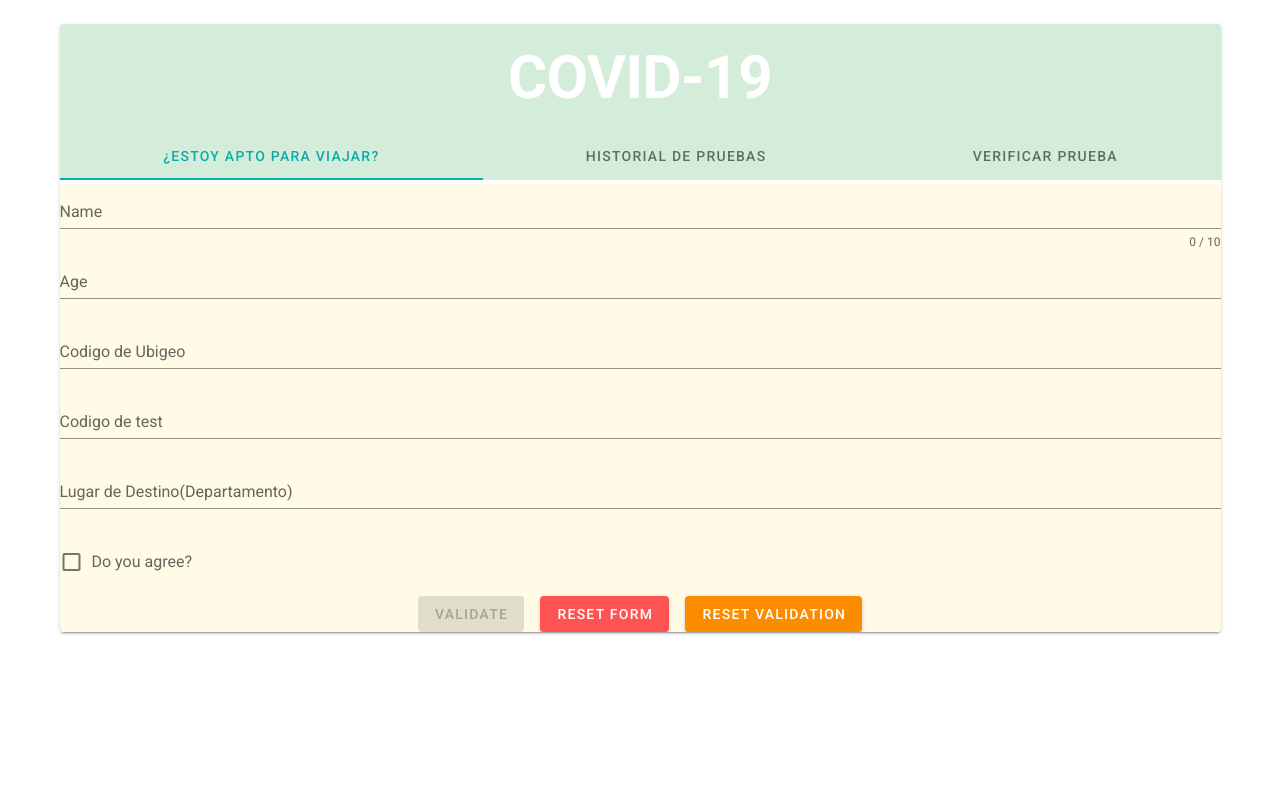
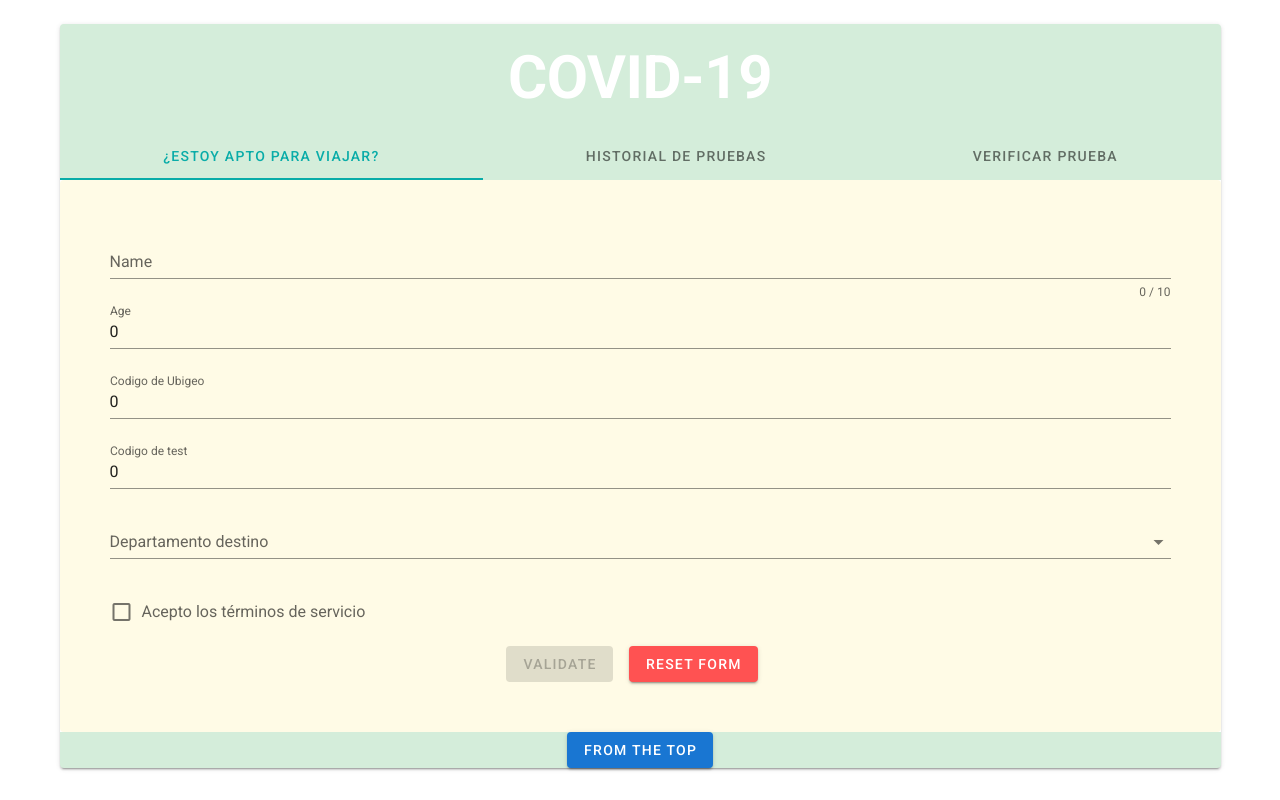
Before and after one commit to CarlosIzarra09/traveler-verify-appweb, a Vue app: page / in a window 1280 px wide. Shown: the part 370-1170 px from the top of the page. Before the commit the page ends 1034 px from the top, so only its background shows below. Built offline with nearby package versions, Linux system fonts and the light colour scheme.

Commit message:
chore: repair form problems

```diff
--- a/src/components/tab-menu.vue
+++ b/src/components/tab-menu.vue
@@ -14,29 +14,30 @@
     >
       <v-tab
           v-for="item in items"
-          :key="item"
+          :key="item.id"
       >
-        {{ item }}
+        {{ item.text }}
       </v-tab>
     </v-tabs>
 
-    <v-tabs-items v-model="tab">
+    <v-tabs-items
+        v-model="tab">
       <v-tab-item
           v-for="item in items"
-          :key="item"
+          :key="item.id"
       >
         <v-card
             color="basil"
             flat
         >
-          <template>
+          <v-container style="padding: 50px">
+            <template v-if="item.id===1">
               <v-form
                   ref="form"
                   v-model="valid"
-                lazy-validation
               >
                 <v-text-field
-                  v-model="name"
+                    v-model="user.name"
                     :counter="10"
                     :rules="nameRules"
                     label="Name"
@@ -44,36 +45,39 @@
                 ></v-text-field>
 
                 <v-text-field
-                  v-model="email"
-                  :rules="emailRules"
+                    v-model="user.age"
                     label="Age"
+                    :rules="numberRules"
+                    type="number"
                     required
                 ></v-text-field>
                 <v-text-field
-                  v-model="email"
-                  :rules="emailRules"
+                    v-model="user.ubigeo"
+                    type="number"
                     label="Codigo de Ubigeo"
+                    :rules="numberRules"
                     required
                 ></v-text-field>
                 <v-text-field
-                  v-model="email"
-                  :rules="emailRules"
+                    v-model="user.uuid"
+                    type="number"
                     label="Codigo de test"
+                    :rules="numberRules"
                     required
                 ></v-text-field>
 
-              <v-text-field
-                  v-model="email"
-                  :rules="emailRules"
-                  label="Lugar de Destino(Departamento)"
-                  required
-              ></v-text-field>
+
+                <v-select
+                    v-model="valueDepartment"
+                    :items="deparments"
+                    label="Departamento destino"
+                ></v-select>
 
 
                 <v-checkbox
                     v-model="checkbox"
                     :rules="[v => !!v || 'You must agree to continue!']"
-                  label="Do you agree?"
+                    label="Acepto los términos de servicio"
                     required
                 ></v-checkbox>
 
@@ -81,7 +85,7 @@
                     :disabled="!valid"
                     color="success"
                     class="mr-4"
-                  @click="submit()"
+                    @click="getRvalue"
                 >
                   Validate
                 </v-btn>
@@ -89,45 +93,156 @@
                 <v-btn
                     color="error"
                     class="mr-4"
-                  @click="reset"
+                    @click="resetForm"
                 >
                   Reset Form
                 </v-btn>
 
-              <v-btn
-                  color="warning"
-                  @click="resetValidation"
-              >
-                Reset Validation
-              </v-btn>
+
               </v-form>
             </template>
+
+
+          </v-container>
+
+
         </v-card>
       </v-tab-item>
     </v-tabs-items>
+
+
+
+    <div class="text-center">
+      <v-dialog
+          v-model="isCharging"
+          hide-overlay
+          persistent
+          width="300"
+      >
+        <v-card
+            color="primary"
+            dark
+        >
+          <v-card-text>
+            Cargando predicción
+            <v-progress-linear
+                indeterminate
+                color="white"
+                class="mb-0"
+            ></v-progress-linear>
+          </v-card-text>
+        </v-card>
+      </v-dialog>
+
+      <v-dialog
+          transition="dialog-top-transition"
+          max-width="600"
+      >
+        <template v-slot:activator="{ on, attrs }">
+          <v-btn
+              color="primary"
+              v-bind="attrs"
+              v-on="on"
+          >From the top</v-btn>
+        </template>
+        <template v-slot:default="dialog">
+          <v-card>
+            <v-toolbar
+                color="primary"
+                dark
+            >Opening from the top</v-toolbar>
+            <v-card-text>
+              <div class="text-h2 pa-12">Hello world!</div>
+            </v-card-text>
+            <v-card-actions class="justify-end">
+              <v-btn
+                  text
+                  @click="dialog.value = false"
+              >Close</v-btn>
+            </v-card-actions>
+          </v-card>
+        </template>
+      </v-dialog>
+    </div>
+
+
+
   </v-card>
 </template>
 
 <script>
+import PredictionApiService from "../services/prediction-api.service";
+
+
+
 export default {
   name: "tab-menu",
   data () {
     return {
-      nombre:"",
-      uuid:"",
-      edad : 0,
-      resultado :"",
-      ubigeo :"",
-      lugardestino :"",
+      valid: false,
+      checkbox: false,
+      showDialog: false,
+      isCharging:false,
+      valueDepartment: "",
+
+      nameRules: [
+        v => !!v || 'Name is required',
+        v => v.length <= 10 || 'Name must be less than 10 characters',
+      ],
+
+      numberRules:[
+          v => (v > 0) || 'It must be a valid number'
+      ],
+
+      deparments:["AMAZONAS","ANCASH", "APURIMAC", "AREQUIPA", "AYACUCHO", "CAJAMARCA",
+        "CUSCO", "HUANCAVELICA", "HUANUCO", "ICA", "JUNIN", "LA LIBERTAD", "LAMBAYEQUE", "LIMA",
+        "LORETO", "MADRE DE DIOS", "MOQUEGUA", "PASCO", "PIURA", "PUNO", "SAN MARTIN",
+        "TACNA", "TUMBES", "UCAYALI"],
+
+
+      user:{
+        name:"",
+        uuid:0,
+        age: 0,
+        result :"POSITIVO",
+        ubigeo :0,
+        destiny :"",
+      },
+      message:"",
       tab: null,
-      mensaje:"",
       items: [
-        '¿Estoy apto para viajar?', 'Historial de pruebas', 'Verificar prueba',
+        {id:1, text:"¿Estoy apto para viajar?"},
+        {id:2, text:"Historial de pruebas"},
+        {id:3, text:"Verificar prueba"}
       ],
-      text: 'Lorem ipsum dolor sit amet, consectetur adipiscing elit, sed do eiusmod tempor incididunt ut labore et dolore magna aliqua. Ut enim ad minim veniam, quis nostrud exercitation ullamco laboris nisi ut aliquip ex ea commodo consequat.',
+      //text: 'Lorem ipsum dolor sit amet, consectetur adipiscing elit, sed do eiusmod tempor incididunt ut labore et dolore magna aliqua. Ut enim ad minim veniam, quis nostrud exercitation ullamco laboris nisi ut aliquip ex ea commodo consequat.',
     }
   },
-  methods(){
+  methods:{
+
+    getRvalue() {
+      if(this.valid){
+        this.valid = false
+        this.isCharging = true
+        this.user.destiny=this.valueDepartment
+        PredictionApiService.getRvalue(this.user).then(resp =>{
+          this.valid = true
+          this.isCharging = false
+          this.showDialog = true
+          console.log(resp.data.pred)
+        })
+      }
+    },
+
+    resetForm(){
+      this.valid = false
+      this.user.name=""
+      this.user.age=0
+      this.user.destiny=""
+      this.user.uuid=0
+      this.user.ubigeo=0
+    }
+
 
   }
 }
--- /dev/null
+++ b/src/services/http.common.js
@@ -0,0 +1,10 @@
+import axios from "axios"
+
+const http=axios.create({
+    baseURL:'http://localhost:9200',
+    headers:{
+        'Content-type':'application/json',
+    }
+})
+
+export default http;
--- /dev/null
+++ b/src/services/prediction-api.service.js
@@ -0,0 +1,11 @@
+import http from './http.common';
+
+class PredictionApiService {
+    getRvalue(data) {
+        return http.post(`/prediction?uuid=
+        ${data.uuid}&edad=${data.age}&resultado=${data.result}&ubigeo=${data.ubigeo}
+        &destino=${data.destiny}`,);
+    }
+}
+
+export default new PredictionApiService();
```
Also changed, not shown: 1 other file (tests, documents, lock files or other folders). Lines whose indentation alone changed are shown as unchanged.
